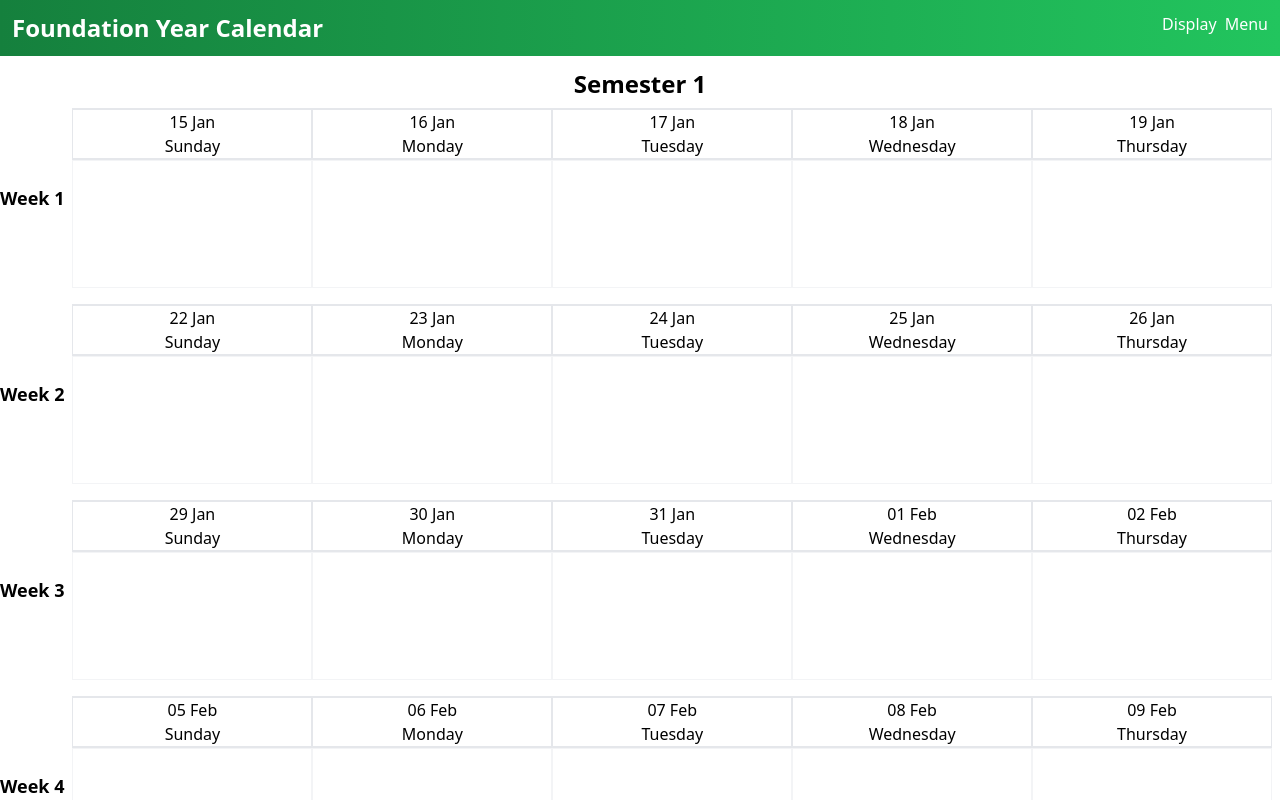
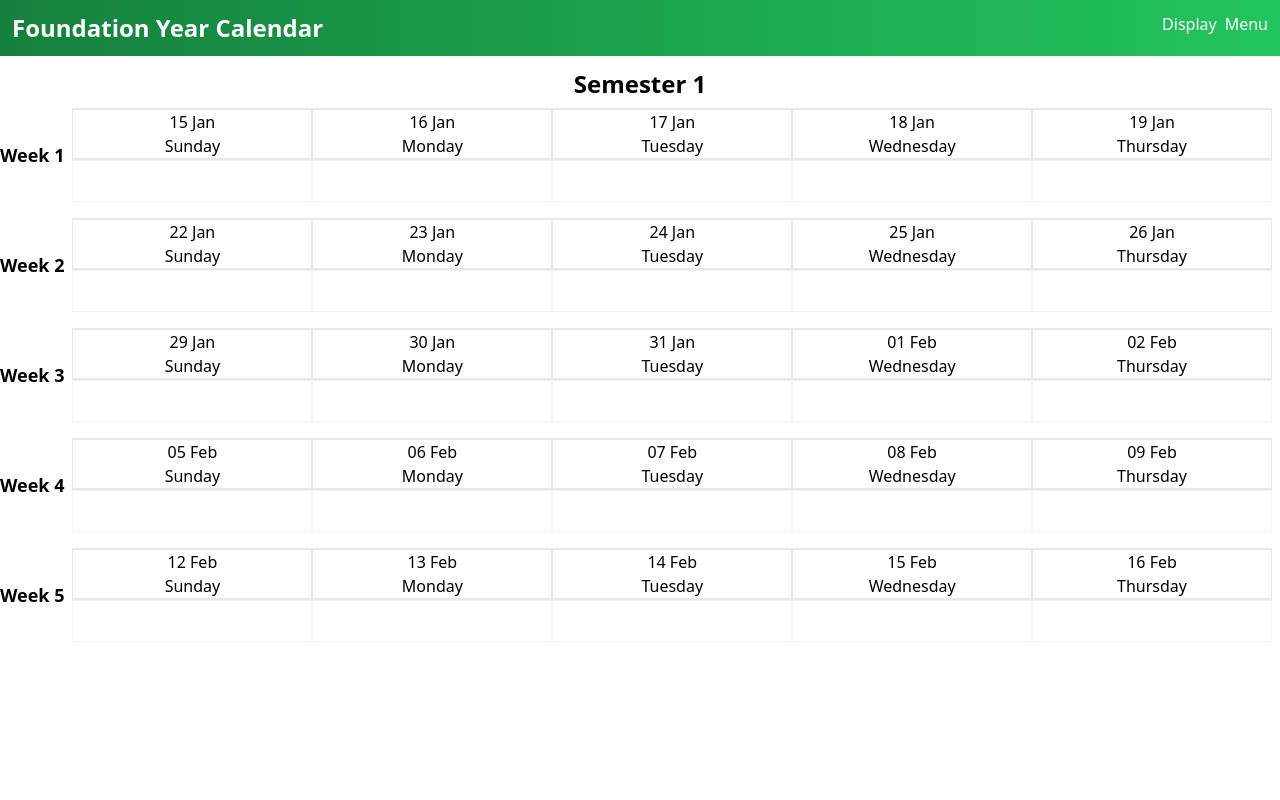
Before and after one commit to iSolate77/Calendar, a React (Create React App) app: page / in a window 1280 px wide. Both pictures are taken after typing "5", "2020-01-15" into the empty fields and a click on the button "Submit". Shown: the top 800 px of the page. Built offline with nearby package versions, Linux system fonts and the light colour scheme; the HTML template or start-up script is replaced by a standard one.

Commit message:
added flex to Box to fix overflow issue

```diff
--- a/src/components/Box.jsx
+++ b/src/components/Box.jsx
@@ -5,7 +5,7 @@ export default function Box(props) {
     <div key={index} className='border border-gray-100 p-2'>{element}</div>
     ))
   return (
-    <div className='w-15 h-32 text-center border border-gray-100 p-5'>
+    <div className='w-15 h-auto text-center border border-gray-100 p-5 flex flex-col'>
       {elements}
     </div>
   )
```
